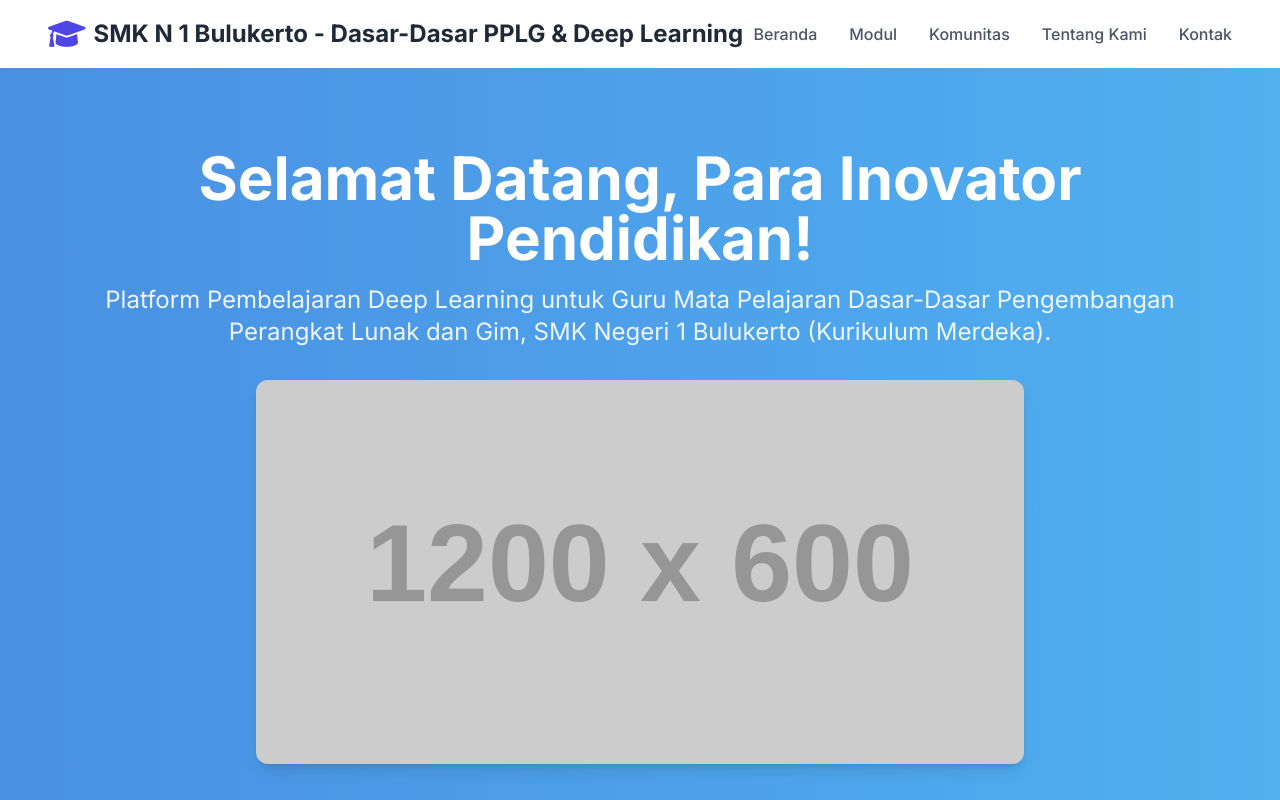
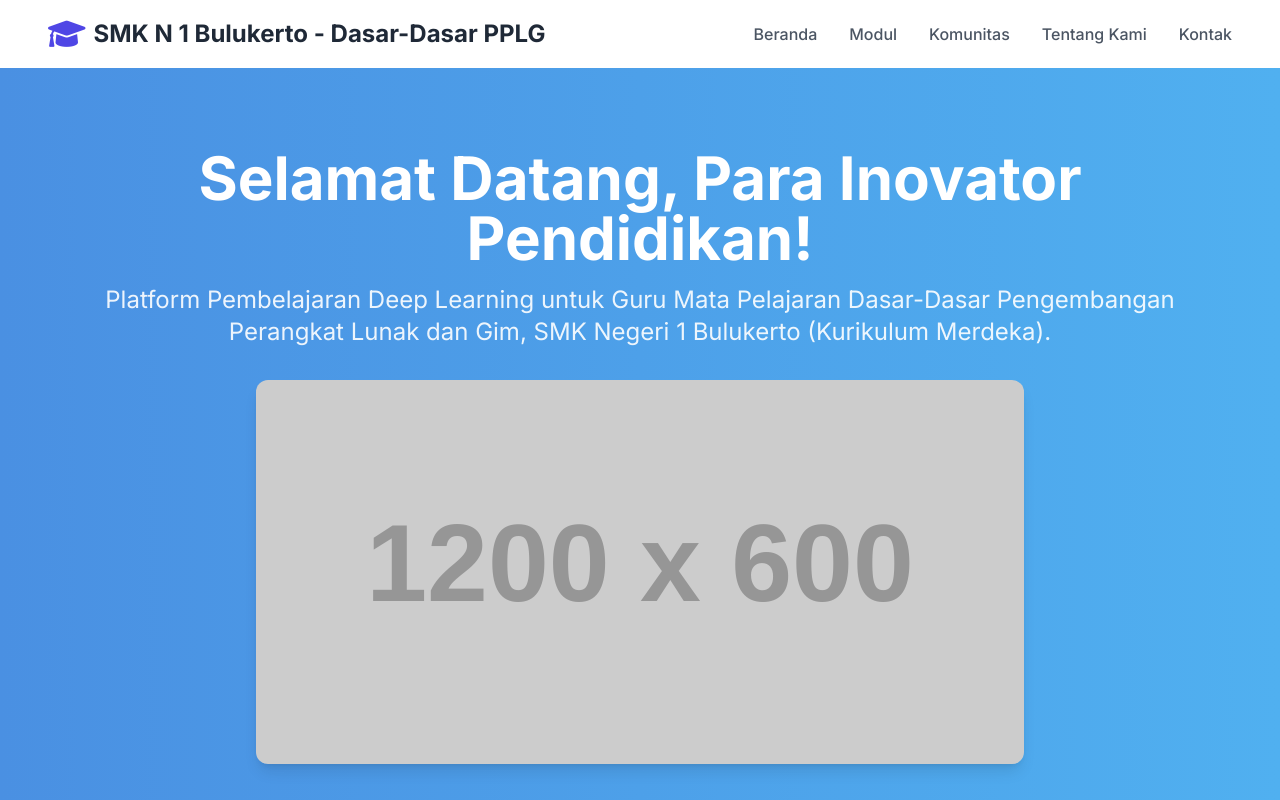
Before and after one commit to yuliristiyanto/smkn1blo, a plain HTML site: page index.html in a window 1280 px wide. Shown: the top 800 px of the page. Drawn offline with nearby package versions, Linux system fonts and the light colour scheme; placeholder pictures from the web are drawn by us.

Commit message:
Update index.html

```diff
--- a/index.html
+++ b/index.html
@@ -42,7 +42,7 @@
         <div class="container mx-auto flex justify-between items-center">
             <a href="#" class="flex items-center space-x-2">
                 <i class="fas fa-graduation-cap text-3xl text-indigo-600"></i>
-                <span class="text-xl md:text-2xl font-bold text-gray-800">SMK N 1 Bulukerto - Dasar-Dasar PPLG & Deep Learning</span>
+                <span class="text-xl md:text-2xl font-bold text-gray-800">SMK N 1 Bulukerto - Dasar-Dasar PPLG</span>
             </a>
             <nav class="hidden md:flex space-x-8">
                 <a href="#" class="text-gray-600 hover:text-indigo-600 font-medium">Beranda</a>
```
